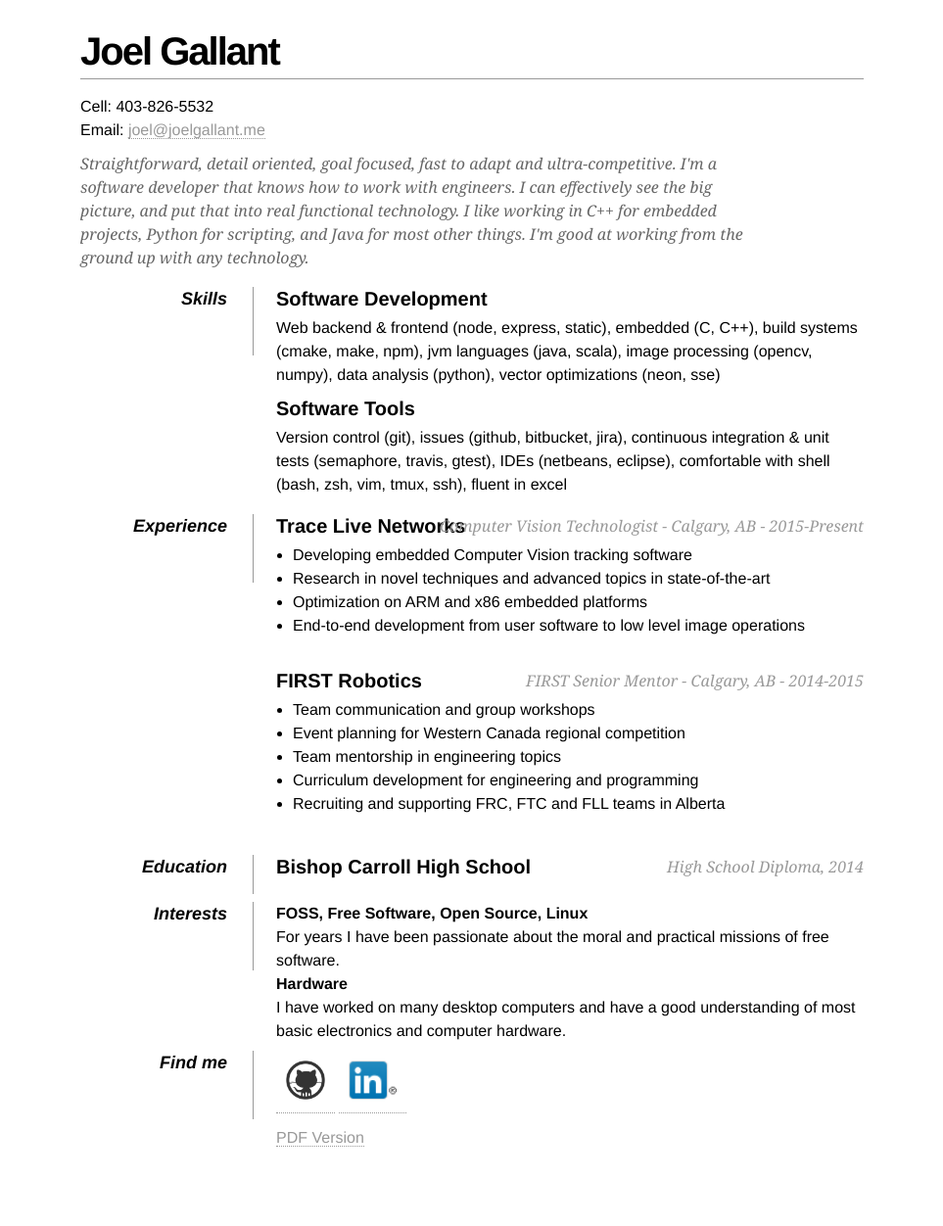
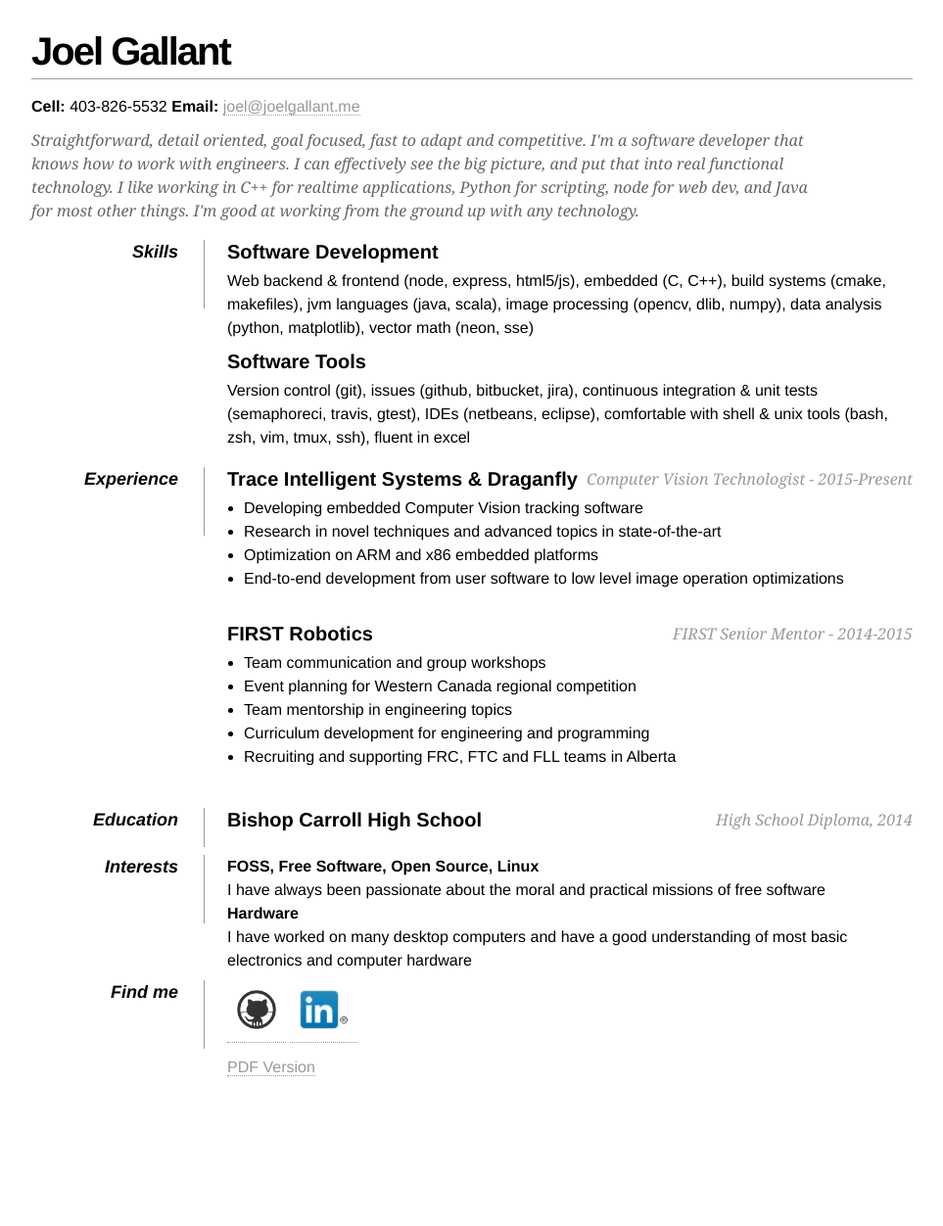
Before and after one commit to joelg236/joelg236.github.io, a Jekyll site: the page built from resume.html, in a window 1280 px wide. Shown: the whole page at 98% size, without its empty margins (158-1121 px from the left). Built offline with Jekyll 4.4.1, drawn with Linux system fonts in a browser that asks for light colours; after the commit the page ends 1180 px from its top, so only the background shows below that.

Commit message:
Resume updates to be more up to date, a little more clear

```diff
--- a/resume.html
+++ b/resume.html
@@ -9,7 +9,7 @@
         * { margin: 0; padding: 0; }
         body { font: 16px Helvetica, Sans-Serif; line-height: 24px; }
         .clear { clear: both; }
-        #page-wrap { width: 800px; margin: 40px auto 60px; }
+        #page-wrap { width: 900px; margin: 40px auto 60px; }
         #pic { float: right; margin: -30px 0 0 0; }
         h1 { margin: 0 0 16px 0; padding: 0 0 16px 0; font-size: 40px; font-weight: bold; letter-spacing: -2px; border-bottom: 1px solid #999; }
         h2 { font-size: 20px; margin: 0 0 6px 0; position: relative; }
@@ -18,18 +18,18 @@
         a { color: #999; text-decoration: none; border-bottom: 1px dotted #999; }
         a:hover { border-bottom-style: solid; color: black; }
         ul { margin: 0 0 32px 17px; }
-        #objective { width: 700px; float: left; }
+        #objective { width: 800px; float: left; }
         #objective p { font-family: Georgia, Serif; font-style: italic; color: #666; }
         dt { font-style: italic; font-weight: bold; font-size: 18px; text-align: right; padding: 0 26px 0 0; width: 150px; float: left; height: 70px; border-right: 1px solid #999;  }
-        dd { width: 600px; float: right; }
+        dd { width: 700px; float: right; }
         dd.clear { float: none; margin: 0; height: 8px; }
         dd img { padding: 10px; }
   </style>
   <style media="print" type="text/css">
         div.page {
-                page-break-after: auto;
-                page-break-inside: avoid;
-            }
+            page-break-after: auto;
+            page-break-inside: avoid;
+        }
   </style>
 </head>
 
@@ -38,16 +38,16 @@
         <div id="contact-info" class="vcard">
             <h1 class="fn">Joel Gallant</h1>
             <p>
-                Cell: <span class="tel">403-826-5532</span><br />
-                Email: <a class="email" href="mailto:joel@joelgallant.me">joel@joelgallant.me</a>
+                <b>Cell:</b> <span class="tel">403-826-5532</span>
+                <b>Email:</b> <a class="email" href="mailto:joel@joelgallant.me">joel@joelgallant.me</a>
             </p>
         </div>
 
         <div id="objective">
             <p>
-                Straightforward, detail oriented, goal focused, fast to adapt and ultra-competitive.
+                Straightforward, detail oriented, goal focused, fast to adapt and competitive.
                 I'm a software developer that knows how to work with engineers. I can effectively see the big picture, and put that into real functional technology.
-                I like working in C++ for embedded projects, Python for scripting, and Java for most other things. I'm good at working from the ground up with any technology.
+                I like working in C++ for realtime applications, Python for scripting, node for web dev, and Java for most other things. I'm good at working from the ground up with any technology.
             </p>
         </div>
         <div class="clear"></div>
@@ -57,24 +57,24 @@
             <dt>Skills</dt>
             <dd>
                 <h2>Software Development</h2>
-                <p>Web backend & frontend (node, express, static), embedded (C, C++), build systems (cmake, make, npm), jvm languages (java, scala), image processing (opencv, numpy), data analysis (python), vector optimizations (neon, sse)</p>
+                <p>Web backend & frontend (node, express, html5/js), embedded (C, C++), build systems (cmake, makefiles), jvm languages (java, scala), image processing (opencv, dlib, numpy), data analysis (python, matplotlib), vector math (neon, sse)</p>
 
                 <h2>Software Tools</h2>
-                <p>Version control (git), issues (github, bitbucket, jira), continuous integration & unit tests (semaphore, travis, gtest), IDEs (netbeans, eclipse), comfortable with shell (bash, zsh, vim, tmux, ssh), fluent in excel</p>
+                <p>Version control (git), issues (github, bitbucket, jira), continuous integration & unit tests (semaphoreci, travis, gtest), IDEs (netbeans, eclipse), comfortable with shell & unix tools (bash, zsh, vim, tmux, ssh), fluent in excel</p>
             </dd>
             <dd class="clear"></dd>
 
             <dt>Experience</dt>
             <dd>
-                <h2>Trace Live Networks <span>Computer Vision Technologist - Calgary, AB - 2015-Present</span></h2>
+                <h2>Trace Intelligent Systems & Draganfly <span>Computer Vision Technologist - 2015-Present</span></h2>
                 <ul>
                     <li>Developing embedded Computer Vision tracking software</li>
                     <li>Research in novel techniques and advanced topics in state-of-the-art</li>
                     <li>Optimization on ARM and x86 embedded platforms</li>
-                    <li>End-to-end development from user software to low level image operations</li>
+                    <li>End-to-end development from user software to low level image operation optimizations</li>
                 </ul>
 
-                <h2>FIRST Robotics <span>FIRST Senior Mentor - Calgary, AB - 2014-2015</span></h2>
+                <h2>FIRST Robotics <span>FIRST Senior Mentor - 2014-2015</span></h2>
                 <ul>
                     <li>Team communication and group workshops</li>
                     <li>Event planning for Western Canada regional competition</li>
@@ -94,9 +94,9 @@
             <dt>Interests</dt>
             <dd>
                 <h4>FOSS, Free Software, Open Source, Linux</h4>
-                For years I have been passionate about the moral and practical missions of free software.
+                I have always been passionate about the moral and practical missions of free software
                 <h4>Hardware</h4>
-                I have worked on many desktop computers and have a good understanding of most basic electronics and computer hardware.
+                I have worked on many desktop computers and have a good understanding of most basic electronics and computer hardware
             </dd>
             <dd class="clear"></dd>
 
```
Also changed, not shown: 1 other file.
